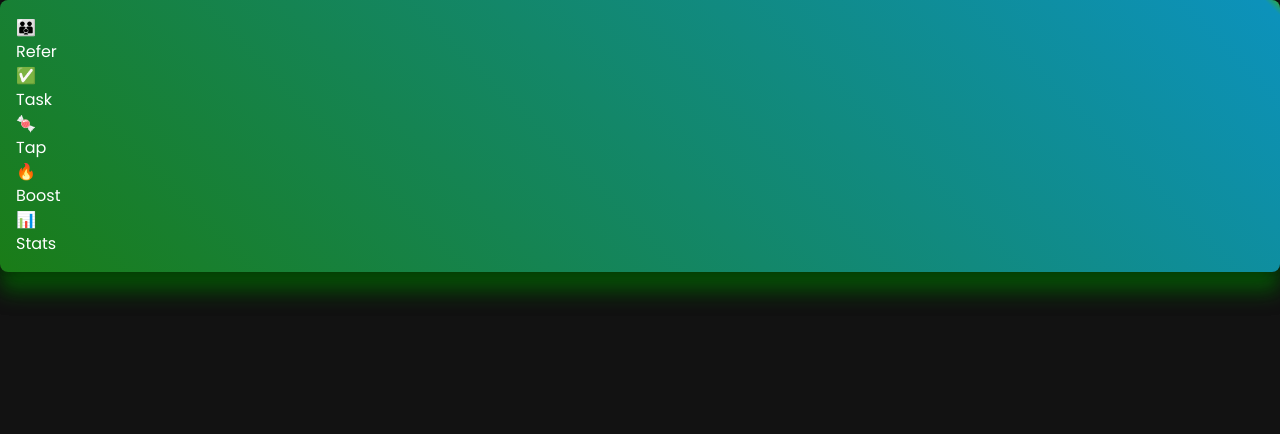
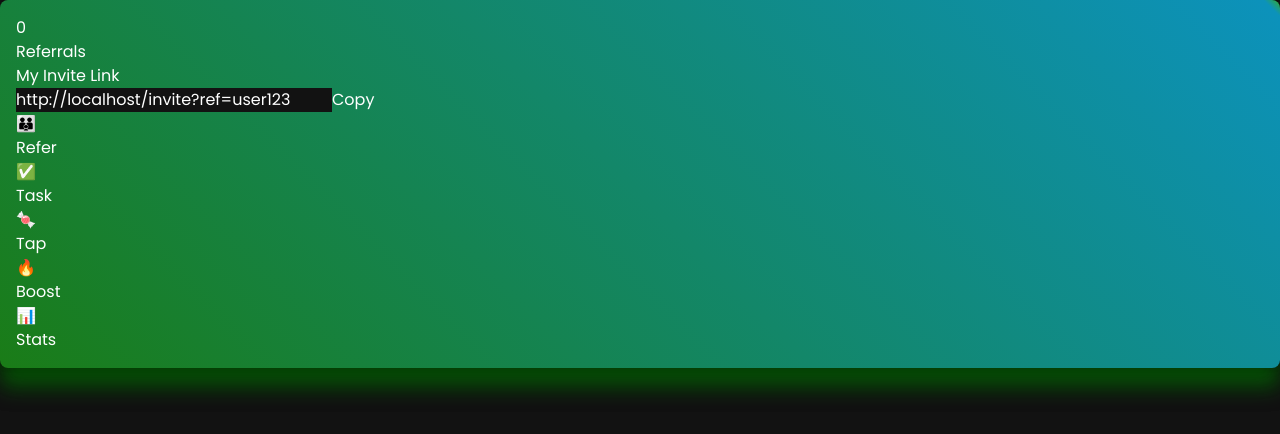
Before and after one commit to anonscodex/sweetcoin, a React (Vite) app: page /refer in a window 1280 px wide. Shown: the top 434 px of the page. Built offline with nearby package versions, Linux system fonts and the light colour scheme.

Commit message:
work on the referral page

```diff
--- a/src/App.jsx
+++ b/src/App.jsx
@@ -8,6 +8,7 @@ import { BrowserRouter, Route , Routes } from "react-router-dom"
 import Stats from "./components/Stats"
 import Boost from "./components/Boost"
 import Task from "./components/Task"
+import Refer from "./components/Refer"
 
 
 function App() {
@@ -28,9 +29,10 @@ function App() {
       <Container>
          <Routes>
           <Route path="/" element = {<Coin count={count} setCount={setCount} setDecrementCount={setDecrementCount}/>} />
-          <Route path="/stats" element = {<Stats count={count} setCount={setCount} decrementCount={decrementCount} setDecrementCount={setDecrementCount}/>} />
-          <Route path="/boost" element = {<Boost count={count} setCount={setCount} />} />
-          <Route path="/task" element = {<Task task={task} count={count} setCount={setCount}/>} />
+          <Route path="stats" element = {<Stats count={count} setCount={setCount} decrementCount={decrementCount} setDecrementCount={setDecrementCount}/>} />
+          <Route path="boost" element = {<Boost count={count} setCount={setCount} />} />
+          <Route path="task" element = {<Task task={task} count={count} setCount={setCount}/>} />
+          <Route path="refer" element = {<Refer />} />
         </Routes>
         <BottomMenu />
       </Container>
--- a/src/components/Refer.jsx
+++ b/src/components/Refer.jsx
@@ -1,6 +1,48 @@
 const Refer = () => {
+
+    const userId = 'user123'; // This will be from backend
+  const inviteLink = `${window.location.origin}/invite?ref=${userId}`;
+
+  const copyToClipboard = () => {
+    navigator.clipboard.writeText(inviteLink).then(() => {
+      alert('Invite link copied to clipboard!');
+    }).catch(err => {
+      console.error('Failed to copy: ', err);
+    });
+  };
+
     return (
         <>
+           <div className="mt-6 flex flex-col items-center">
+            <div className="mt-4">
+                <div className="flex justify-evenly gap-3">
+                <h2 className="text-5xl font-bold">0</h2>
+            <h2 className="text-5xl text-white font-bold ">Referrals</h2>
+                </div>
+
+
+            </div>
+            </div>
+
+
+            <div className="flex flex-col items-center mt-10 p-4 bg-gray-100 rounded shadow-md">
+      <h2 className="text-2xl mb-2 text-black font-bold">My Invite Link</h2>
+      <div className="flex items-center space-x-2">
+        <input
+          type="text"
+          value={inviteLink}
+          readOnly
+          className="p-2 border border-gray-300 rounded w-64"
+        />
+        <button
+          onClick={copyToClipboard}
+          className="px-4 py-2 bg-green-500 text-white rounded hover:bg-green-700"
+        >
+          Copy
+        </button>
+      </div>
+    </div>
+
         </>
      );
 }
```
